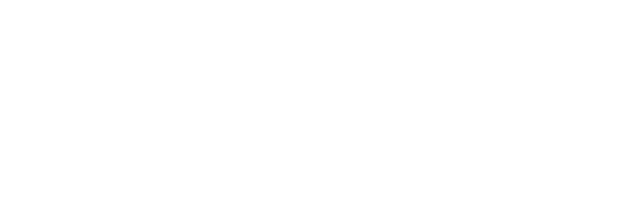
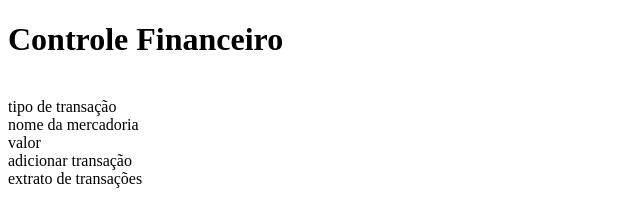
Before and after one commit to detoxd20/projeto-individual, a plain HTML site: page index.html in a window 1280 px wide. Shown: the whole page, without its empty margins (0-640 px from the left). Drawn offline with Linux system fonts and the light colour scheme.

Commit message:
somente html

```diff
--- a/index.html
+++ b/index.html
@@ -1,8 +1,25 @@
+<!DOCTYPE html>
 <html>
     <head>
+        <title>Pojeto inicial</title>
+        <meta charset="UTF-8">
+        <meta name="Edjeferson souza" content="project00">
 
     </head>
     <body>
-        <title>Pojeto inicial</title>
+        <h1>Controle Financeiro</h1>
+        <br>
+        tipo de transação
+        <br>
+        nome da mercadoria
+        <br>
+        valor
+        <br>
+        adicionar transação
+        <br>
+        extrato de transações
+        <br>
+
+
     </body>
 </html>
```
